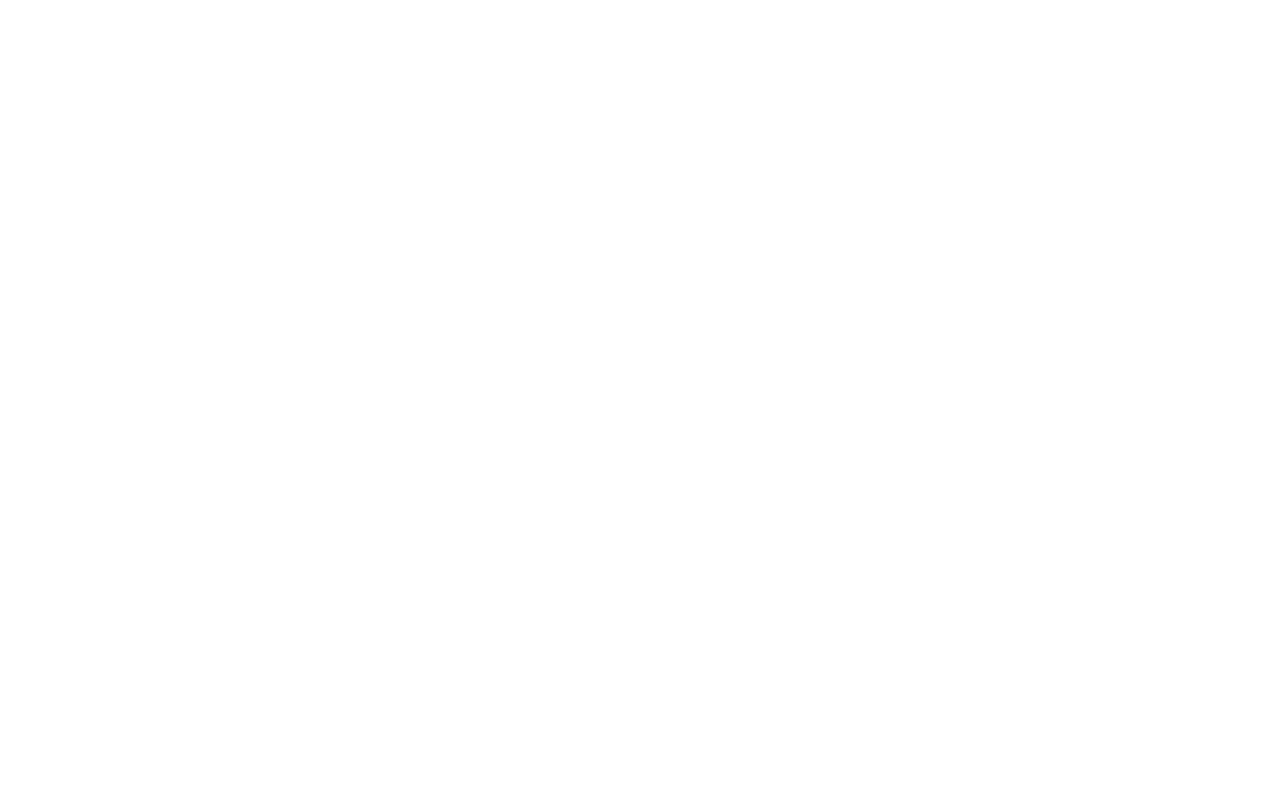
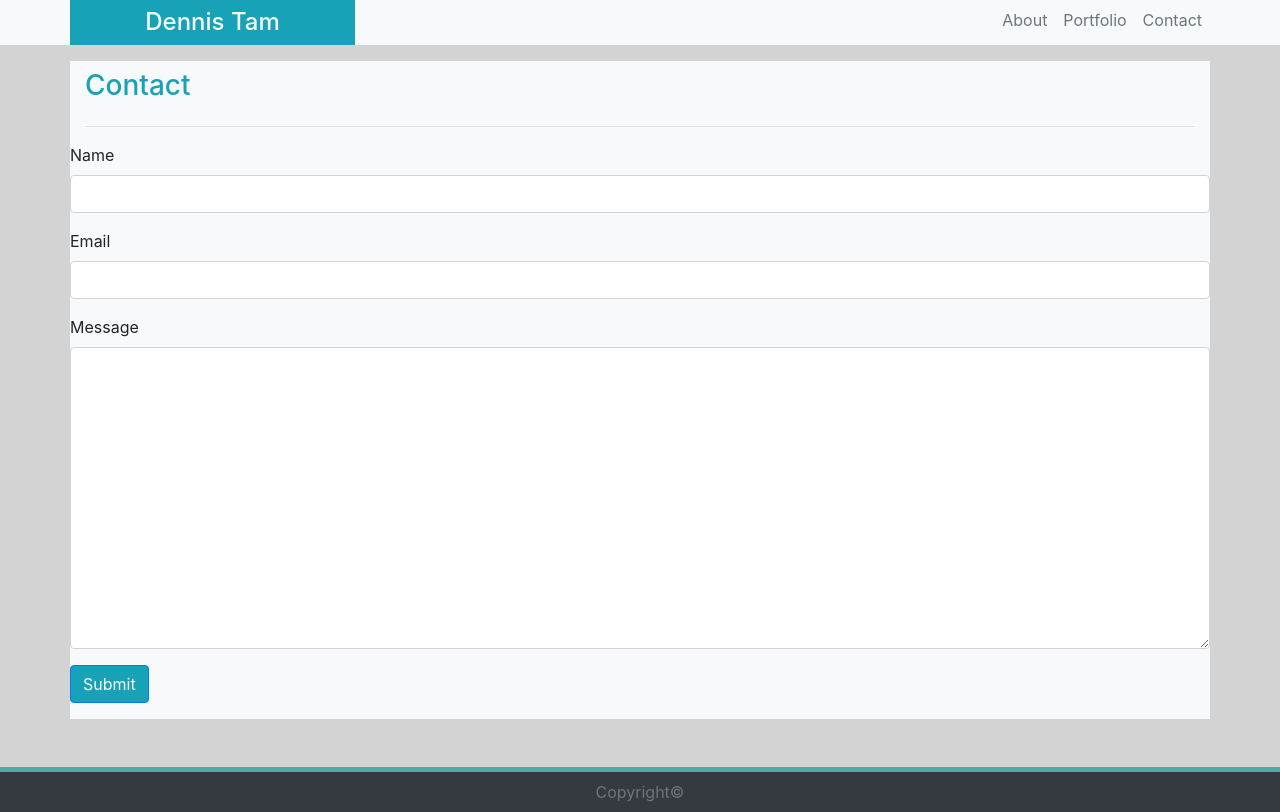
Before and after one commit to saikay/Bootstrap-Portfolio, a plain HTML site: page contact.html in a window 1280 px wide. Drawn offline with nearby package versions, Linux system fonts and the light colour scheme.

Commit message:
change header and footer to non fix block, update image box to use bootstrap class.

```diff
--- a/contact.html
+++ b/contact.html
@@ -0,0 +1,71 @@
+<!<!DOCTYPE html>
+<html>
+<head>
+    <meta charset="utf-8" />
+    <meta http-equiv="X-UA-Compatible" content="IE=edge">
+
+    <title>Page Title</title>
+    <!-- Required meta tags -->
+    <meta charset="utf-8">
+    <meta name="viewport" content="width=device-width, initial-scale=1, shrink-to-fit=no">
+
+    <!-- Bootstrap CSS -->
+    <link rel="stylesheet" href="https://stackpath.bootstrapcdn.com/bootstrap/4.1.3/css/bootstrap.min.css" integrity="sha384-MCw98/SFnGE8fJT3GXwEOngsV7Zt27NXFoaoApmYm81iuXoPkFOJwJ8ERdknLPMO" crossorigin="anonymous">
+</head>
+<body style="background-color:lightgray">
+    <!--navbar-->
+    <header class="bg-light mw-100 mb-3">
+        <div class="container" >
+            <div class="row">
+
+                <div class="col-md-3 col-sm-12 bg-info h-5">
+                    <h3 class ="mb-0 text-light text-center p-2" style="font-size:1.5rem">Dennis Tam</h3>
+                </div>
+                <div class="col-md-5 col-sm-0" ></div>
+                <div class="col-md-4 col-sm-12 bg-light">
+                    <div class="row d-flex justify-content-sm-center justify-content-md-end">
+                        <a class="text-right text-secondary p-2" href="index.html">About</a>
+                        <a class="text-right text-secondary p-2" href="portfolio.html">Portfolio</a>
+                        <a class="text-right text-secondary p-2" href="contact.html">Contact</a>
+                    </div>
+                </div>
+            </div>
+        </div>
+    </header>
+    <div class="container bg-light border-light mb-5">
+        <div class="row">
+            <div class="col-md-12 col-ms-12 pt-2">
+                <h3 class="text-info">Contact</h3>
+            </div>
+        </div>
+        <hr>
+        <div class="row">
+            <form>
+                <div class="form-group">
+                        <label>Name</label>
+                        <input class="form-control" type="text" size="150">
+                </div>
+
+                <div class="form-group">
+                    <label>Email</label>
+                    <input class="form-control" type="text" size="150">
+                </div>
+
+                <div class="form-group">
+                    <label>Message</label>
+                    <textarea class="form-control" rows="12" cols="148" name="Message"></textarea>
+                </div>
+                <button type="submit" class="btn btn-primary bg-info">Submit</button>
+            </form>
+        </div>
+    </div>
+    <div class="mt-3 bg-dark" style="border-top: 5px solid;border-top-color: #4aaaa5;">
+            <p class="text-muted text-center py-2 mb-0">Copyright&copy;</p>
+    </div>
+    <!-- jQuery first, then Popper.js, then Bootstrap JS -->
+    <script src="https://code.jquery.com/jquery-3.3.1.slim.min.js" integrity="sha384-q8i/X+965DzO0rT7abK41JStQIAqVgRVzpbzo5smXKp4YfRvH+8abtTE1Pi6jizo" crossorigin="anonymous"></script>
+    <script src="https://cdnjs.cloudflare.com/ajax/libs/popper.js/1.14.3/umd/popper.min.js" integrity="sha384-ZMP7rVo3mIykV+2+9J3UJ46jBk0WLaUAdn689aCwoqbBJiSnjAK/l8WvCWPIPm49" crossorigin="anonymous"></script>
+    <script src="https://stackpath.bootstrapcdn.com/bootstrap/4.1.3/js/bootstrap.min.js" integrity="sha384-ChfqqxuZUCnJSK3+MXmPNIyE6ZbWh2IMqE241rYiqJxyMiZ6OW/JmZQ5stwEULTy" crossorigin="anonymous"></script>
+
+</body>
+</html>
```
Also changed, not shown: index.html (+7 -7 lines), portfolio.html (+60 -0 lines).
